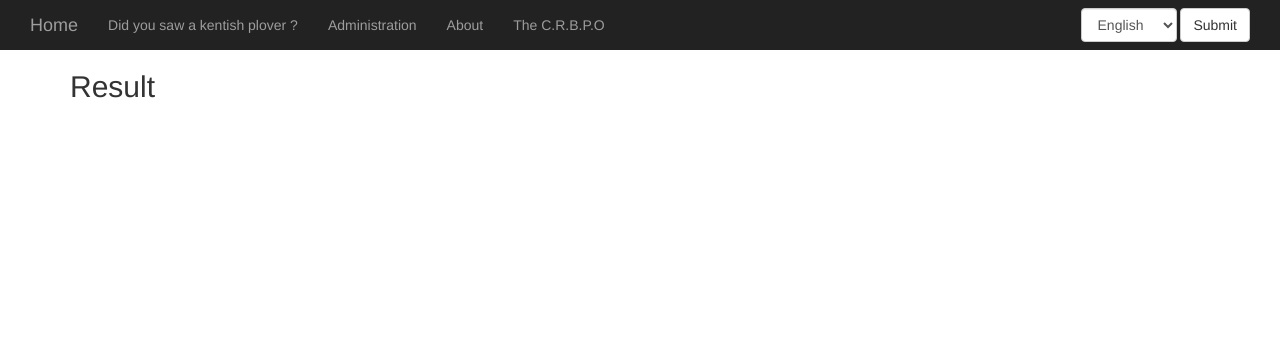
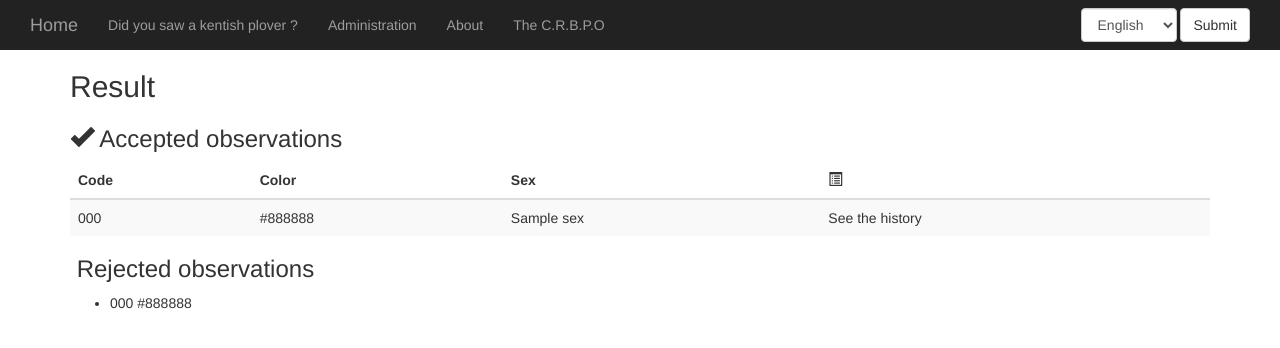
Before and after one commit to Carmain/banding-tracking-v2, a Django app: template templates/core/result.html in a window 1280 px wide. Shown: the top 348 px of the page. Run offline with Django 3.2, Linux system fonts and the light colour scheme; the template is opened without the code that fills it: most values are stand-ins (such as "Sample title", 1, 10 or a date in 2020); parts of the project's set-up code (start-up, migrations or seed data) failed here and were passed over; some libraries are stand-ins or nearby versions.

```diff
--- a/core/forms.py
+++ b/core/forms.py
@@ -58,7 +58,7 @@ class MapForm(forms.Form):
             })
         )
 
-    def format_coordiate_field(label, placeholder):
+    def format_coordinate_field(label, placeholder):
         return forms.FloatField(
             label=_(label),
             required=False,
@@ -83,5 +83,5 @@ class MapForm(forms.Form):
     country = format_charfield('Country', 255, 'Country')
     location = format_charfield('Location', 255, 'Location', False)
 
-    coordinate_x = format_coordiate_field('X coordinate', 'X coordinate')
-    coordinate_y = format_coordiate_field('X coordinate', 'X coordinate')
+    coordinate_x = format_coordinate_field('X coordinate', 'X coordinate')
+    coordinate_y = format_coordinate_field('X coordinate', 'X coordinate')
--- a/templates/core/result.html
+++ b/templates/core/result.html
@@ -4,4 +4,39 @@
 {% block title %}{% trans "Set your observations" %}{% endblock %}
 {% block content %}
   <h2>{% trans "Result" %}</h2>
+
+  <h3>
+    <span class="glyphicon glyphicon-ok" aria-hidden="true"></span>
+    {% trans "Accepted observations" %}
+  </h3>
+  <table class="table table-striped">
+    <thead>
+      <tr>
+        <th>{% trans 'Code' %}</th>
+        <th>{% trans 'Color' %}</th>
+        <th>{% trans 'Sex' %}</th>
+        <th><span class="glyphicon glyphicon-list-alt" aria-hidden="true"></span></th>
+      </tr>
+    </thead>
+    <tbody>
+      {% for observation in accepted_observations %}
+        <tr>
+          <td>{{observation.plover.code}}</td>
+          <td>{{observation.plover.color}}</td>
+          <td>{{observation.plover.sex}}</td>
+          <td>{% trans 'See the history' %}</td>
+        </tr>
+      {% endfor %}
+    </tbody>
+  </table>
+
+  <h3>
+    <span class="glyphicon glyphicon-error" aria-hidden="true"></span>
+    {% trans "Rejected observations" %}
+  </h3>
+  <ul>
+    {% for observation in rejected_observations %}
+      <li>{{observation.code}} {{observation.color}}</li>
+    {% endfor %}
+  </ul>
 {% endblock %}
```
Also changed, not shown: core/models.py (+12 -7 lines), core/views.py (+35 -12 lines), core/migrations/0006_auto_20170210_1610.py (added).
